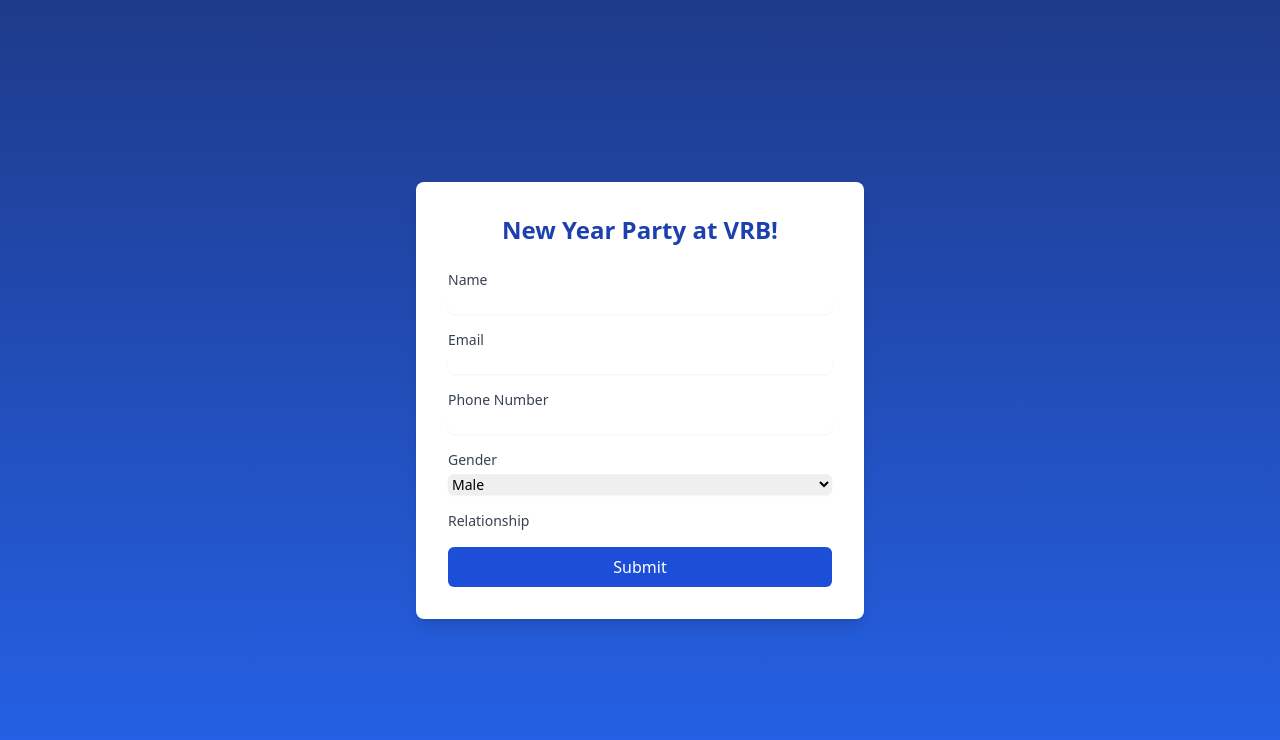
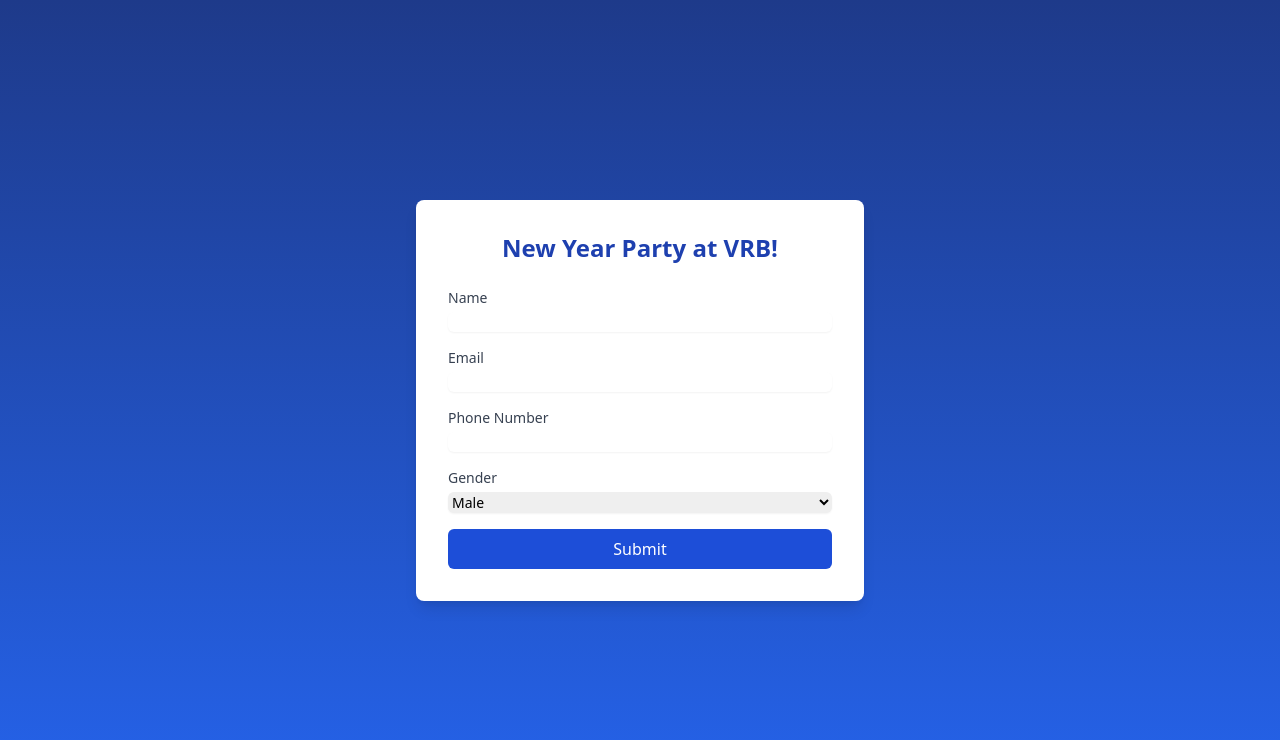
Before and after one commit to saiisback/vrb-form, a Next.js app in the folder my-app/: page / in a window 1280 px wide. Shown: the top 740 px of the page. Built offline with nearby package versions, Linux system fonts and the light colour scheme.

Commit message:
update 0.5

```diff
--- a/my-app/app/page.tsx
+++ b/my-app/app/page.tsx
@@ -166,14 +166,6 @@ const Home = () => {
                   <option value="female">Female</option>
                 </select>
               </div>
-              <div>
-                <label
-                  htmlFor="relationship"
-                  className="block text-sm font-medium text-gray-700"
-                >
-                  Relationship
-                </label>
-              </div>
               {showQRCode && (
                 <div>
                   <p className="text-center text-sm text-gray-700 mb-2">
```
